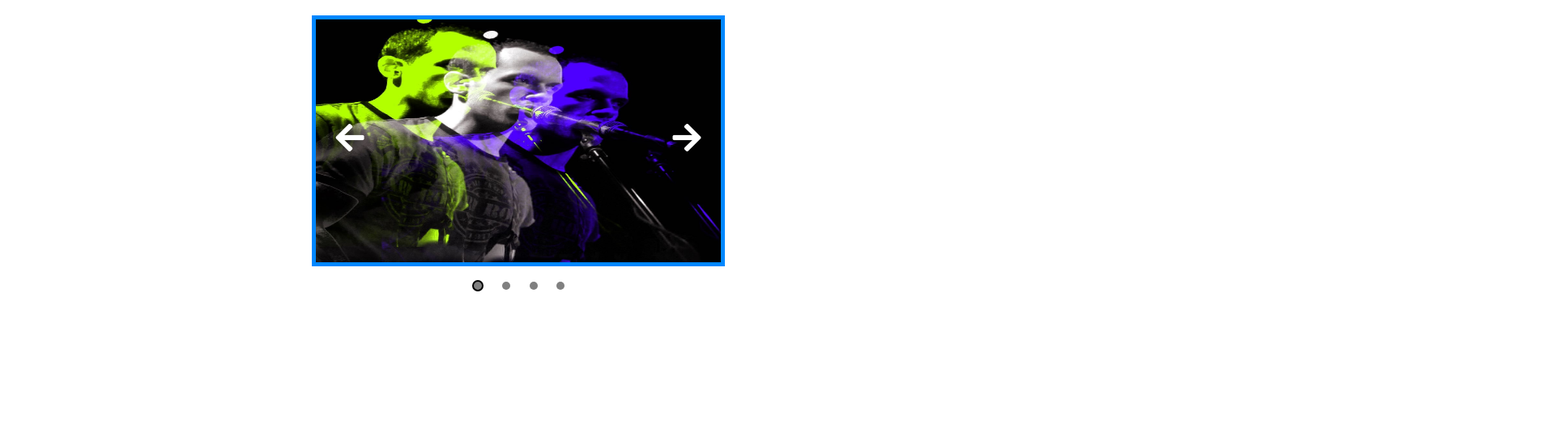
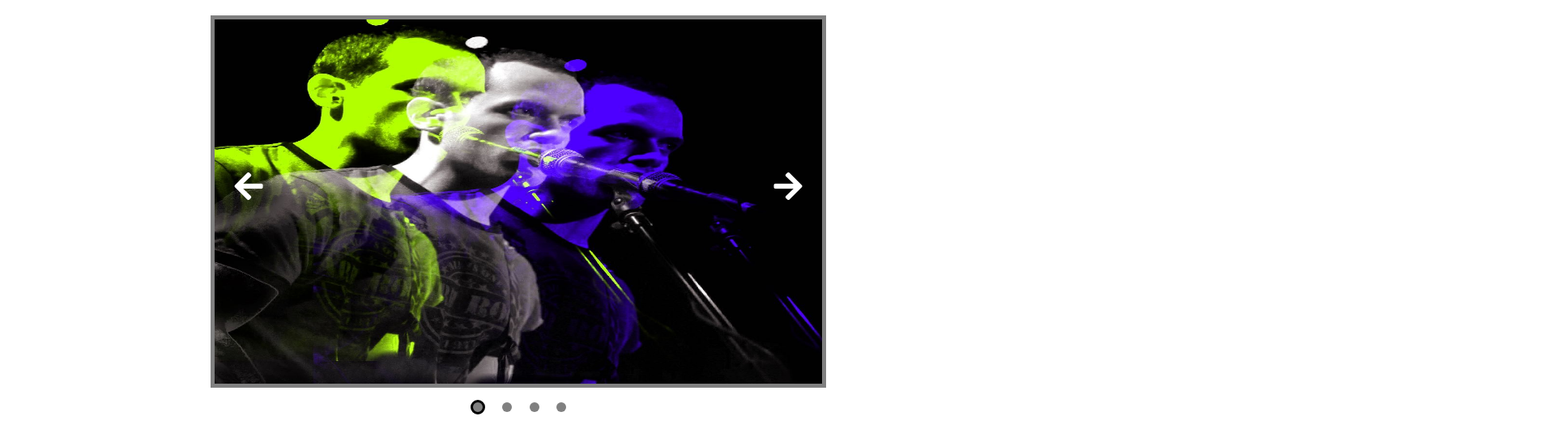
Before and after one commit to wsa138/odin-image-slider, a website: page index.html in a window 1280 px wide. Shown: the part 69-620 px from the top of the page at 81% size, 1920 px wide, since content can reach past the window. Drawn offline with Linux system fonts and the light colour scheme.

Commit message:
Chenged styling of dots.

```diff
--- a/style.css
+++ b/style.css
@@ -8,12 +8,12 @@ body {
 }
 
 .frame {
-  background-color: blue;
-  width: 500px;
-  height: 300px;
+  background-color: grey;
+  width: 750px;
+  height: 450px;
   margin: auto;
   position: relative;
-  border: 5px solid rgba(0, 217, 255, 0.623);
+  border: 5px solid grey;
 }
 
 .images-container {
@@ -29,8 +29,8 @@ body {
 }
 
 img {
-  width: 500px;
-  height: 300px;
+  width: 750px;
+  height: 450px;
 }
 
 .left,
@@ -50,6 +50,7 @@ img {
   background: transparent;
   border: transparent;
   transition: background-color 0.25s ease-in-out;
+  border-radius: 50%;
 }
 
 .right {
@@ -61,6 +62,7 @@ img {
   background: transparent;
   border: transparent;
   transition: background-color 0.25s ease-in-out;
+  border-radius: 50%;
 }
 
 .dot-container {
@@ -73,13 +75,13 @@ img {
 
 .dot {
   background-color: grey;
-  height: 10px;
-  width: 10px;
+  height: 0.75rem;
+  width: 0.75rem;
   border-radius: 50%;
 }
 
 .highlight {
-  border: 2px solid black;
+  border: 3px solid black;
 }
 
 .left:hover,
```
